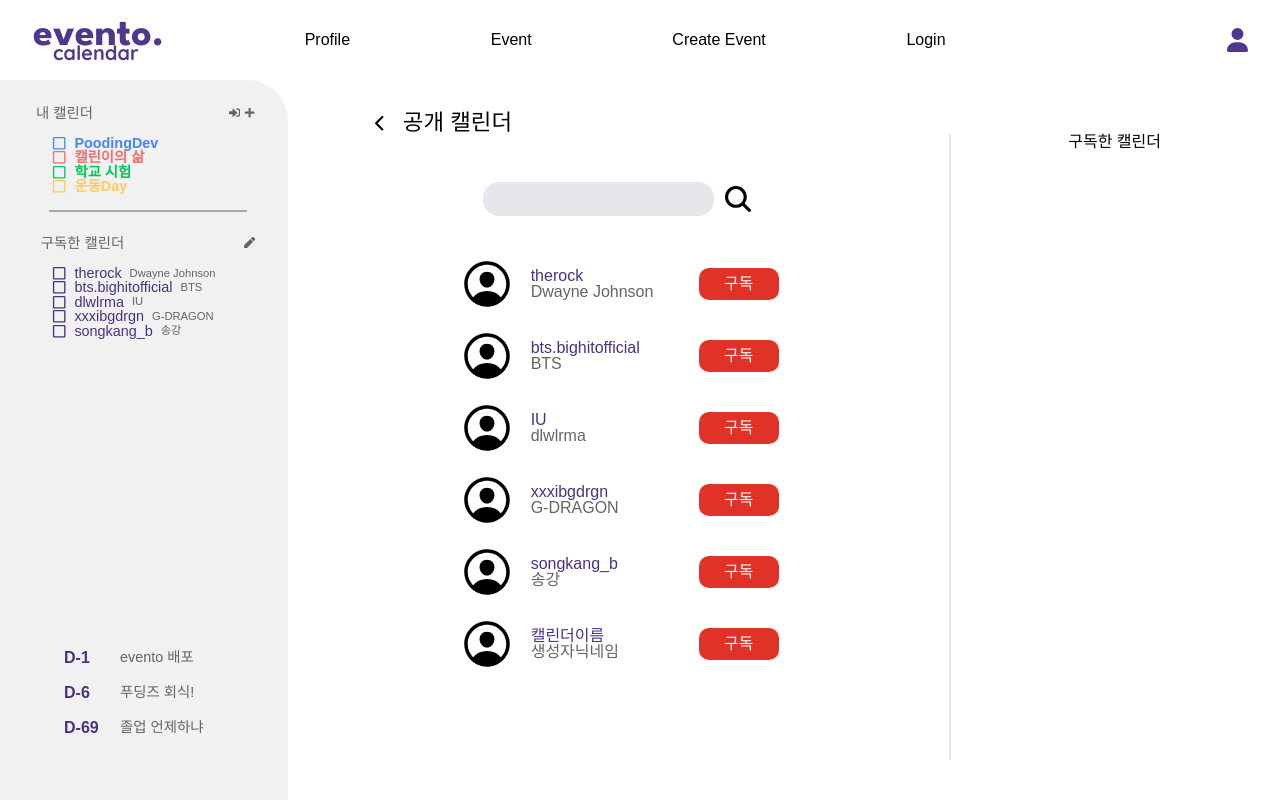
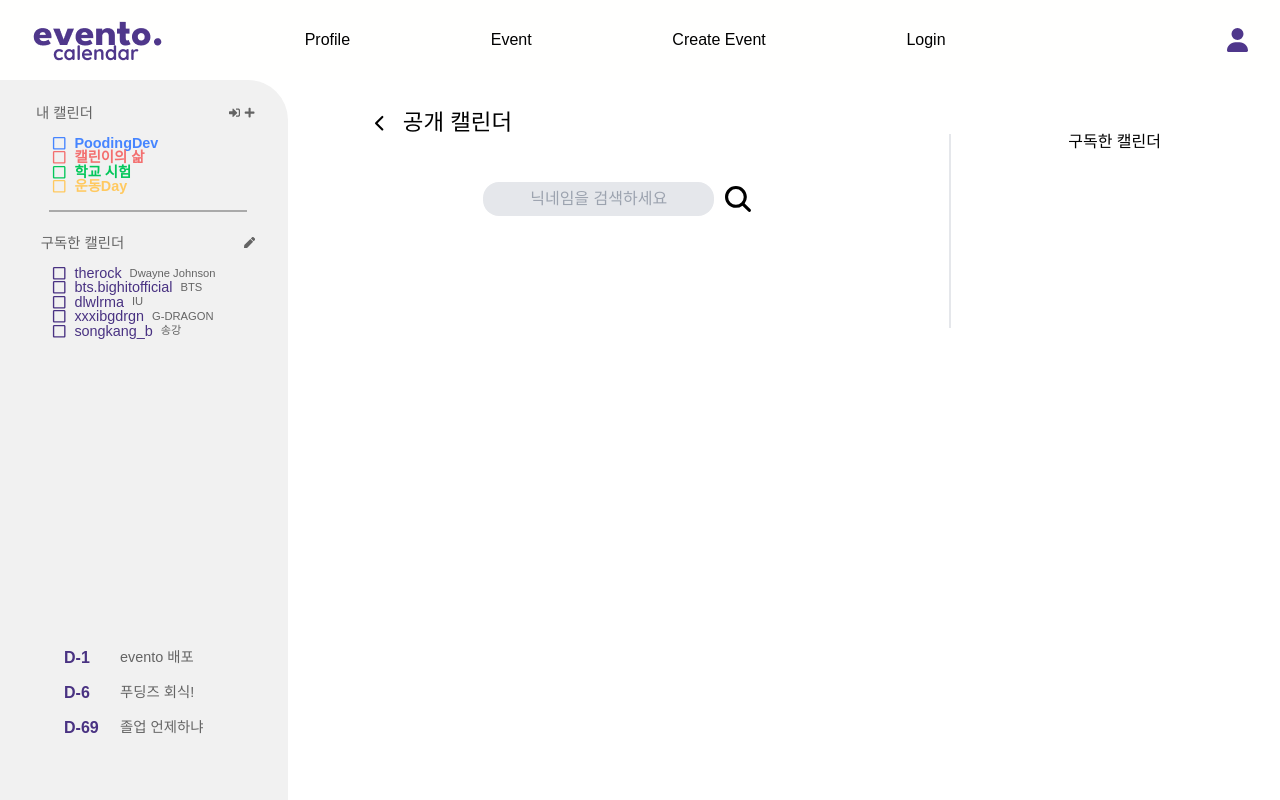
Before and after one commit to PoodingDev/Evento_FE, a React (Vite) app: page /subscription in a window 1280 px wide. Built offline with nearby package versions, Linux system fonts and the light colour scheme.

Commit message:
Feat: #24 공개캘린더 검색 기능 추가

```diff
--- a/src/pages/Subscription.jsx
+++ b/src/pages/Subscription.jsx
@@ -56,17 +56,34 @@ export default function Subscription() {
 }
 
 function CaleanderSearch({ openCalendars, toggleSubscription }) {
+  //  input 검색창 상태 관리
+  const [inputValue, setInputValue] = useState('')
+  console.log(inputValue)
+
+  const filteredSearch = inputValue
+    ? openCalendars.filter((calendar) =>
+      calendar.userNickNam.toLowerCase().includes(inputValue.toLowerCase()) ||
+      calendar.calendarName.toLowerCase().includes(inputValue.toLowerCase())
+    )
+    : [];
+
   return (
     <>
       <section className='flex justify-center align-middle  items-center w-2/3 flex-col py-[3rem]'>
         <div className='flex items-center gap-2'>
-          <input type="text" className=' focus:border-eventoPurple/80 focus:bg-eventoPurpleLight/80 focus: rounded-2xl bg-gray-200 p-[2px] px-3 py-2 text-center focus:border-[1px] focus:outline-none' />
+          <input
+            type="text"
+            value={inputValue}
+            placeholder="닉네임을 검색하세요"
+            onChange={(event) => setInputValue(event.target.value)}
+            className=' focus:border-eventoPurple/80 focus:bg-eventoPurpleLight/80 focus: rounded-2xl bg-gray-200 p-[2px] px-3 py-2 text-center focus:border-[1px] focus:outline-none' />
           <IoSearch className='text-[2rem]' />
         </div>
         <ul className='w-auto flex flex-col my-[2rem]'>
 
-          {openCalendars.map((calendar) => (
-            <li key={calendar.id} className="flex items-center gap-[1rem] w-[20rem] my-2 ">
+          {filteredSearch.map((calendar) => (
+            <li key={calendar.id}
+              className="flex items-center gap-[1rem] w-[20rem] my-2 ">
               <IoPersonCircleOutline className="w-[3.5rem] h-[3.5rem] object-cover" />
               <div >
                 <h3 className='text-[#493282]'>{calendar.calendarName}</h3>
```
